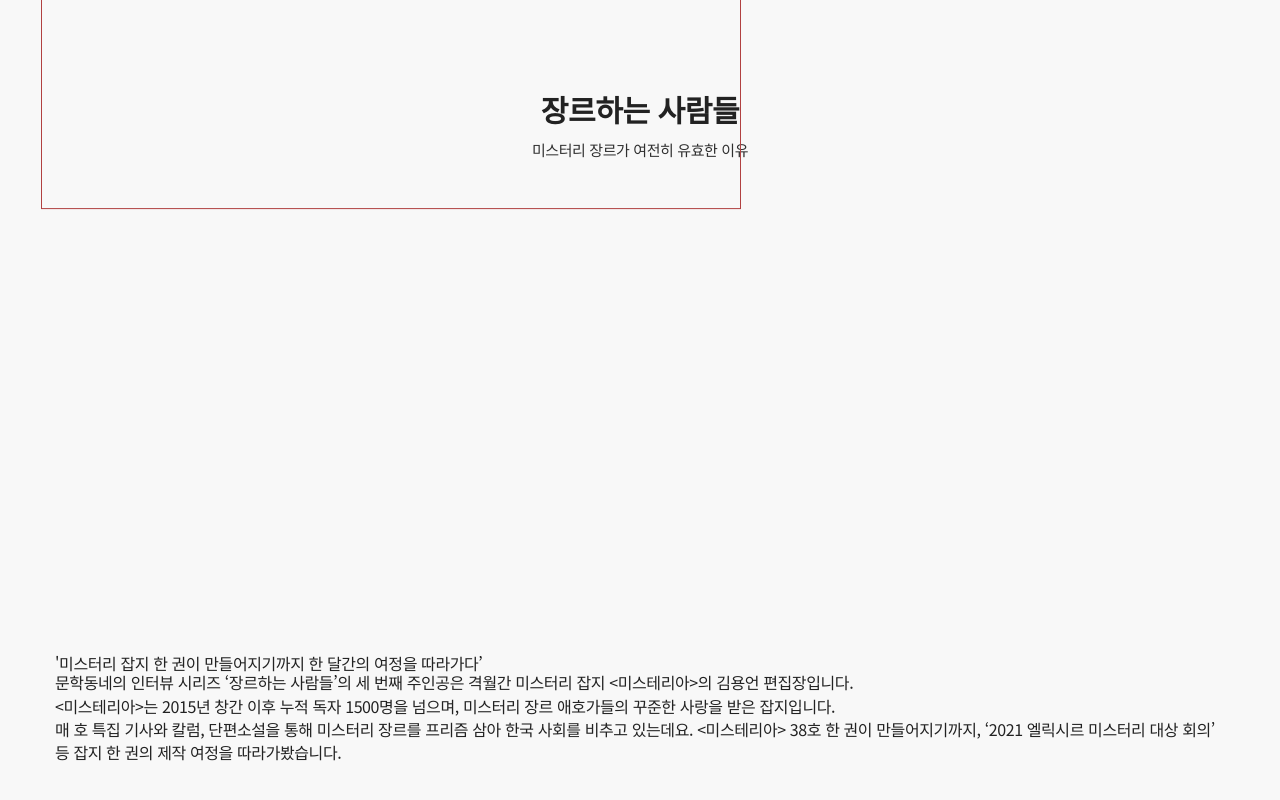
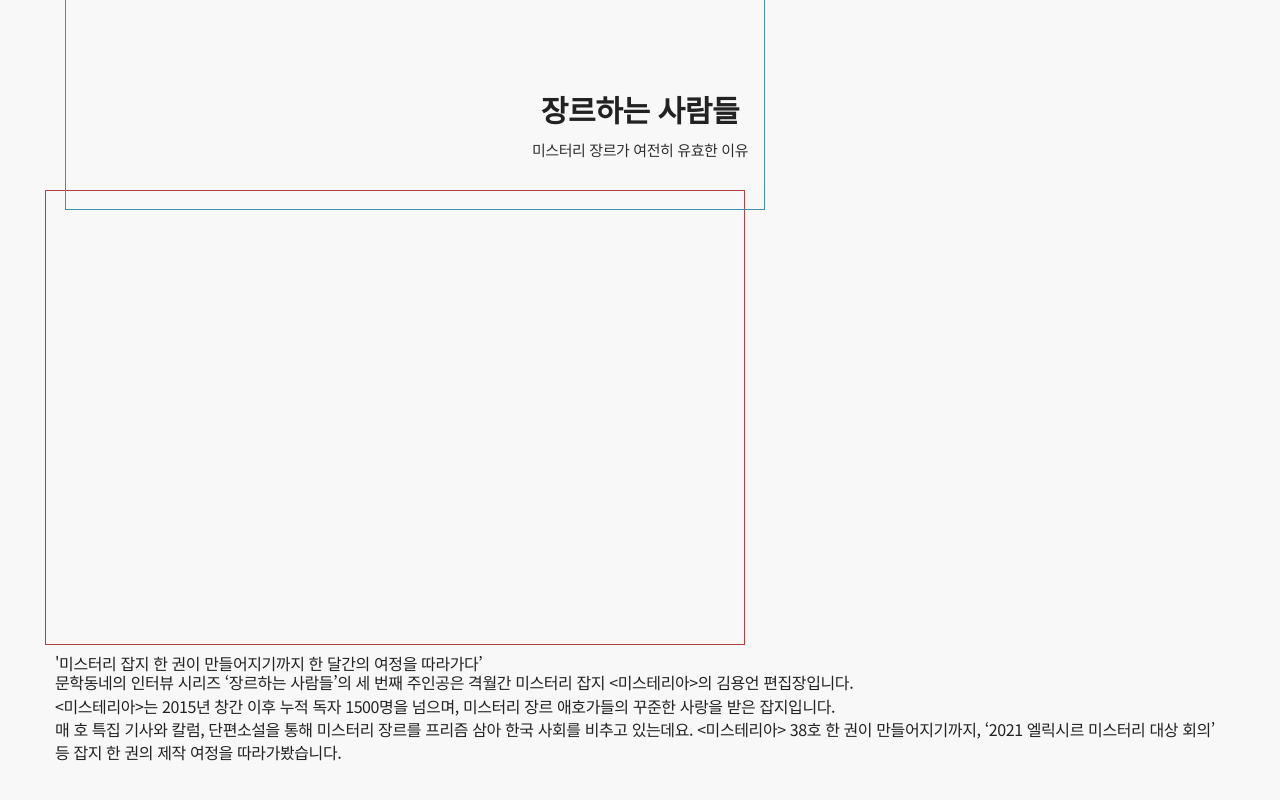
Before and after one commit to Hyeonkkyu/elixir_web, a React (Create React App) app: page / in a window 1280 px wide. Shown: the part 1363-2163 px from the top of the page. Built offline with nearby package versions, Linux system fonts and the light colour scheme; some icons are missing.

Commit message:
22.10.06

```diff
--- a/src/css/main.scss
+++ b/src/css/main.scss
@@ -97,29 +97,30 @@
         }
 
         .movie {
+            .movieBox::before {
+                position: absolute;
+                content: "";
+                display: block;
+                width: 700px;
+                height: 455px;
+                transform: translate(-10px, -10px);
+                border: 1px solid rgb(177, 65, 65);
+            }
+
             .movieBox {
                 width: 700px;
                 height: 455px;
             }
 
             .movieBox::after {
+                position: absolute;
                 content: "";
-                display: inline-block;
-                width: 100%;
-                height: 100%;
-                transform: translate(-2%, -98%);
-                border: 1px solid rgb(177, 65, 65);
+                display: block;
+                width: 700px;
+                height: 455px;
+                transform: translate(10px, -445px);
+                border: 1px solid rgb(65, 143, 177);
             }
-
-            // .movieBox::before {
-            //     content: "";
-            //     display: inline-block;
-            //     width: 100%;
-            //     height: 100%;
-            //     transform: translate(2%, 98%);
-            //     border: 1px solid rgb(177, 65, 65);
-            // }
-
 
         }
     }
```
